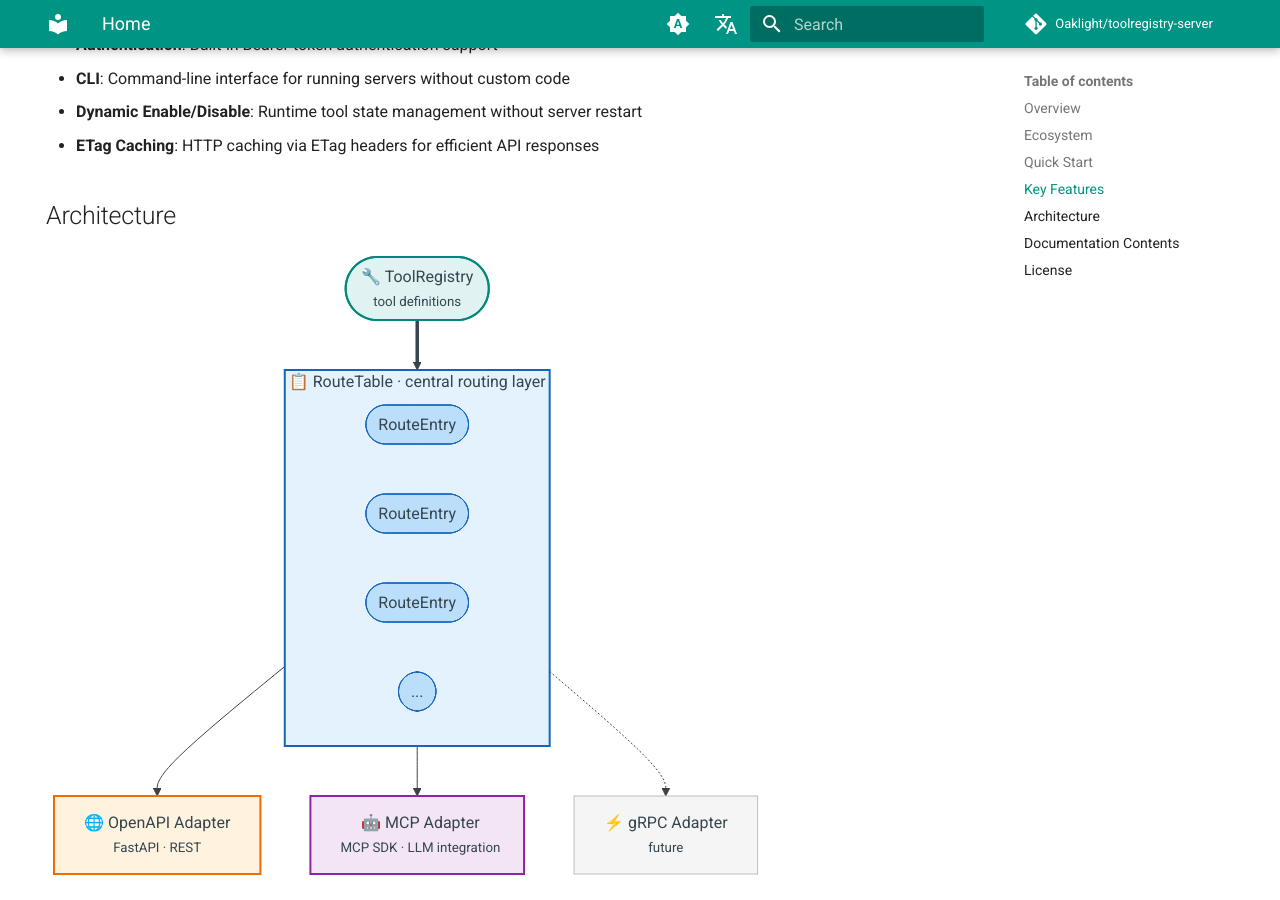
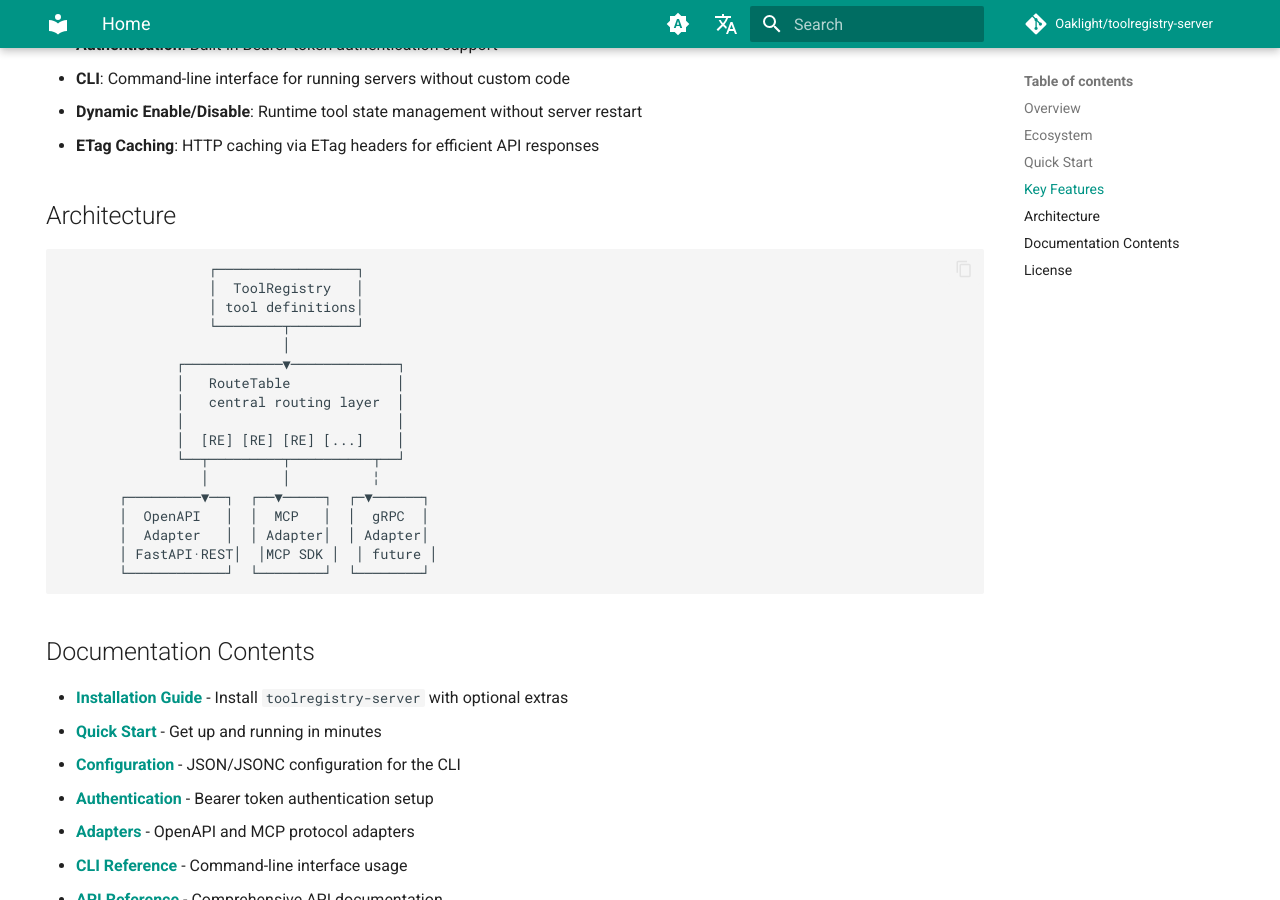
Before and after one commit to Oaklight/toolregistry-server, an MkDocs documentation site: the page built from docs/index.md, in a window 1280 px wide and 900 px high, scrolled down 1557 px. Built offline with MkDocs 1.6.1 and Material for MkDocs 9.7.7, drawn with Linux system fonts in a browser that asks for light colours; comment, search, counter and statistics services are not loaded; part of the change alters nothing that is shown.

Commit message:
docs: replace mermaid diagram with ASCII art for architecture section
Mermaid renders RouteEntries vertically with excessive whitespace.
Use box-drawing character ASCII art for a cleaner, more compact layout.

````diff
--- a/docs/index.md
+++ b/docs/index.md
@@ -73,36 +73,24 @@ app = create_openapi_app(route_table)
 
 ## Architecture
 
-```mermaid
-graph TD
-    TR(["🔧 ToolRegistry<br/><small>tool definitions</small>"])
-
-    subgraph RT ["📋 RouteTable · central routing layer"]
-        direction LR
-        RE1([RouteEntry])
-        RE2([RouteEntry])
-        RE3([RouteEntry])
-        RE4(["..."])
-    end
-
-    OA["🌐 OpenAPI Adapter<br/><small>FastAPI · REST</small>"]
-    MA["🤖 MCP Adapter<br/><small>MCP SDK · LLM integration</small>"]
-    GA["⚡ gRPC Adapter<br/><small>future</small>"]
-
-    TR ==> RT
-    RT --> OA
-    RT --> MA
-    RT -.-> GA
-
-    style TR fill:#e0f2f1,stroke:#00897b,stroke-width:2px,color:#004d40
-    style RT fill:#e3f2fd,stroke:#1565c0,stroke-width:2px,color:#0d47a1
-    style OA fill:#fff3e0,stroke:#ef6c00,stroke-width:2px,color:#e65100
-    style MA fill:#f3e5f5,stroke:#8e24aa,stroke-width:2px,color:#6a1b9a
-    style GA fill:#f5f5f5,stroke:#bdbdbd,stroke-width:1px,color:#9e9e9e
-    style RE1 fill:#bbdefb,stroke:#1565c0,color:#0d47a1
-    style RE2 fill:#bbdefb,stroke:#1565c0,color:#0d47a1
-    style RE3 fill:#bbdefb,stroke:#1565c0,color:#0d47a1
-    style RE4 fill:#bbdefb,stroke:#1565c0,color:#0d47a1
+```
+                  ┌─────────────────┐
+                  │  ToolRegistry   │
+                  │ tool definitions│
+                  └────────┬────────┘
+                           │
+              ┌────────────▼─────────────┐
+              │   RouteTable             │
+              │   central routing layer  │
+              │                          │
+              │  [RE] [RE] [RE] [...]    │
+              └──┬─────────┬──────────┬──┘
+                 │         │          ╎
+       ┌─────────▼──┐  ┌──▼─────┐  ┌─▼──────┐
+       │  OpenAPI   │  │  MCP   │  │  gRPC  │
+       │  Adapter   │  │ Adapter│  │ Adapter│
+       │ FastAPI·REST│  │MCP SDK │  │ future │
+       └────────────┘  └────────┘  └────────┘
 ```
 
 ## Documentation Contents
````
